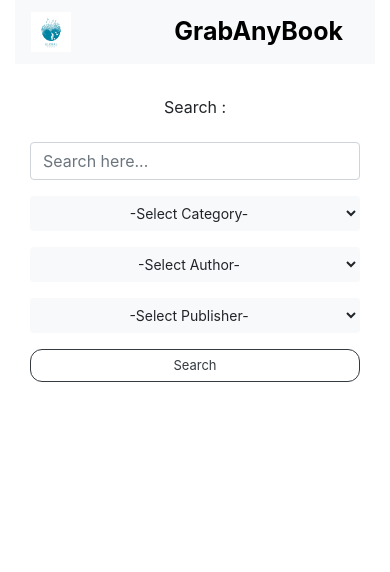
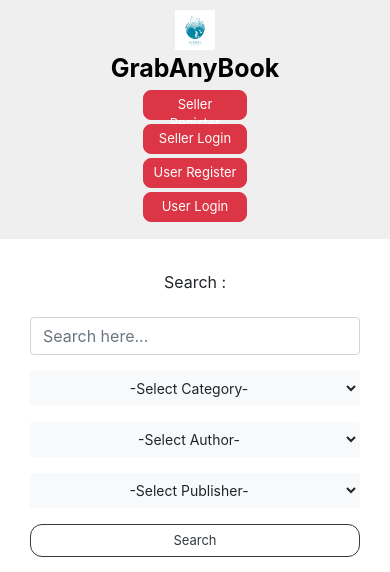
Before and after one commit to thivankanimesh/olms, a PHP site: page /grepanybook/ in a window 390 px wide. Shown: the top 572 px of the page. Run offline with PHP 8.4, Linux system fonts and the light colour scheme; data that the repository does not hold is empty.

Commit message:
Improved responsiveness

```diff
--- a/components/header/main-header.php
+++ b/components/header/main-header.php
@@ -10,31 +10,101 @@
     }
 ?>
 
-<nav class="navbar navbar-expand-lg navbar-light bg-light">
+<div class="row" style="background-color: #F0EFEF; padding-top: 10px; padding-bottom: 15px;">
+    <div class="col-md-1 align-self-center">
+        <div class="row justify-content-center">
             <img src="resources/img/logo.jpg" height="40px" width="40px" />
-        <a class="navbar-brand" href="index.php" style="font-size: 25px; font-weight: bold; color:rgb(0, 0, 0);">GrabAnyBook</a>
-        <div class="collapse navbar-collapse">
-            <ul class="navbar-nav align-items-end ml-auto">
+        </div>
+    </div>
+    <div class="col-md-2 align-self-center">
+        <div class="row justify-content-center">
+            <a href="index.php" style="font-size: 25px; font-weight: bold; color:rgb(0, 0, 0); text-decoration: none;">GrabAnyBook</a>
+        </div>
+    </div>
+    <div class="col-md-9 align-self-center">
+        <div class="row justify-content-end">
             <?php
                 if(isset($_SESSION["user-logged"])){
                     if(isset($_SESSION["added-to-shoppingcart"])){
-                                echo '<li class="nav-item"><form method="POST" action="shoppingcart.php"><button name="form-main-header-shoppingcart" class="btn btn-sm btn-primary" style="margin-right: 5px" type="submit"><i class="fa fa-shopping-cart"></i> '.$shoppingcart_item_count.'</button></form></li>';
+                        echo '<div class="col-md-auto align-self-center" style="margin: 2px;">
+                                <div class="row justify-content-center">
+                                    <form method="POST" action="shoppingcart.php">
+                                        <button name="form-main-header-shoppingcart" class="btn btn-sm btn-warning" style="margin-right: 5px" type="submit">
+                                            <div class="fa fa-shopping-cart"></div>
+                                            '.$shoppingcart_item_count.'
+                                        </button>
+                                    </form>
+                                </div>
+                            </div>';
                     }
-                            echo '<li class="nav-item"><form action="account.php" method="POST"><button name="form-main-header-account" class="btn btn-sm btn-primary" style="margin-right: 5px; border-radius: 10px;" type="submit">Account</button></form></li>';
-                            echo '<li class="nav-item"><form action="user-logout.php" method="POST"><button name="form-main-header-user-logout" class="btn btn-sm btn-danger" style="margin-right: 5px; border-radius: 10px;" type="submit">Logout</button></form></li>';
-
+                    echo '<div class="col-md-auto align-self-center" style="margin: 2px;">
+                            <div class="row justify-content-center">
+                                <form action="account.php" method="POST">
+                                    <button class="btn btn-sm btn-primary" style="font-size: 13px; border-radius: 8px; height: 30px; width: 120px;" name="form-main-header-account" type="submit">
+                                        Account
+                                    </button>
+                                </form>
+                            </div>
+                        </div>';
+                    echo '<div class="col-md-auto align-self-center" style="margin: 2px;">
+                            <div class="row justify-content-center">
+                                <form action="user-logout.php" method="POST">
+                                    <button class="btn btn-sm btn-danger" style="font-size: 13px; border-radius: 8px; height: 30px; width: 120px;" name="form-main-header-user-logout" type="submit">
+                                        Logout
+                                    </button>
+                                </form>
+                            </div>
+                        </div>';
                 }else if(isset($_SESSION["seller-logged"])){
-                        echo '<li class="nav-item"><form action="dashboard.php" method="POST"><button name="form-main-header-seller-dashboard" class="btn btn-sm btn-primary" style="margin-right: 5px; border-radius: 10px;" type="submit">Seller Dashboard</button></form></li>';
-                        echo '<li class="nav-item"><form action="seller-logout.php" method="POST"><button name="form-main-header-seller-logout" class="btn btn-sm btn-danger" style="margin-right: 5px; border-radius: 10px;" type="submit">Seller Logout</button></form></li>';
-
+                    echo '<div class="col-md-auto align-self-center" style="margin: 2px;">
+                            <div class="row justify-content-center">
+                                <form action="dashboard.php" method="POST">
+                                    <button class="btn btn-sm btn-primary" style="font-size: 13px; border-radius: 8px; height: 30px; width: 120px;" name="form-main-header-seller-dashboard" type="submit">
+                                        Seller Dashboard
+                                    </button>
+                                </form>
+                            </div>
+                        </div>';
+                    echo '<div class="col-md-auto align-self-center" style="margin: 2px;">
+                            <div class="row justify-content-center">
+                                <form action="seller-logout.php" method="POST">
+                                    <button class="btn btn-sm btn-danger" style="font-size: 13px; border-radius: 8px; height: 30px; width: 120px;" name="form-main-header-seller-logout" type="submit">
+                                        Seller Logout
+                                    </button>
+                                </form>
+                            </div>
+                        </div>';
                 }else{
-                        echo '<li class="nav-item"><button type="button" class="btn btn-sm btn-danger" style="font-size: 13px; margin-right: 5px; border-radius: 8px; height: 30px;" data-toggle="modal" data-target="#seller-register-modal">Seller Register</button></li>';
-                        echo '<li class="nav-item"><button type="button" class="btn btn-sm btn-danger" style="font-size: 13px; margin-right: 5px; border-radius: 8px; height: 30px;" data-toggle="modal" data-target="#seller-login-modal">Seller Login</button></li>';
-                        echo '<li class="nav-item"><button type="button" class="btn btn-sm btn-danger" style="font-size: 13px; margin-right: 5px; border-radius: 8px; height: 30px;" data-toggle="modal" data-target="#user-register-modal">User Register</button></li>';
-                        echo '<li class="nav-item"><button type="button" class="btn btn-sm btn-danger" style="font-size: 13px; margin-right: 5px; border-radius: 8px; height: 30px;" data-toggle="modal" data-target="#user-login-modal">User Login</button></li>';
-
+                    echo '<div class="col-md-auto align-self-center" style="margin: 2px;">
+                            <div class="row justify-content-center">
+                                <button class="btn btn-sm btn-danger" style="font-size: 13px; border-radius: 8px; height: 30px; width: 104px;" type="button" data-toggle="modal" data-target="#seller-register-modal">
+                                    Seller Register
+                                </button>
+                            </div>
+                        </div>';
+                    echo '<div class="col-md-auto align-self-center" style="margin: 2px;">
+                            <div class="row justify-content-center">
+                                <button class="btn btn-sm btn-danger" style="font-size: 13px; border-radius: 8px; height: 30px; width: 104px;" type="button" data-toggle="modal" data-target="#seller-login-modal">
+                                    Seller Login
+                                </button>
+                            </div>
+                        </div>';
+                    echo '<div class="col-md-auto align-self-center" style="margin: 2px;">
+                            <div class="row justify-content-center">
+                                <button class="btn btn-sm btn-danger" style="font-size: 13px; border-radius: 8px; height: 30px; width: 104px;" type="button" data-toggle="modal" data-target="#user-register-modal">
+                                    User Register
+                                </button>
+                            </div>
+                        </div>';
+                    echo '<div class="col-md-auto align-self-center" style="margin: 2px;">
+                            <div class="row justify-content-center">
+                                <button class="btn btn-sm btn-danger" style="font-size: 13px; border-radius: 8px; height: 30px; width: 104px;" type="button" data-toggle="modal" data-target="#user-login-modal">
+                                    User Login
+                                </button>
+                            </div>
+                        </div>';
                 }
             ?>
-            </ul>
         </div>
-</nav>
+    </div>
+</div>
--- a/index.php
+++ b/index.php
@@ -149,15 +149,9 @@
 <body>
 
     <div class="container">
-        <div class="row">
-            <div class="col">
-                <div>
-                    <?php
-                        require "components/header/main-header.php";
-                    ?>
-                </div>
-            </div>
-        </div>
+            <?php
+                require "components/header/main-header.php";
+            ?>
         <br />
 
         <div class="container">
```
Lines whose indentation alone changed are shown as unchanged.
